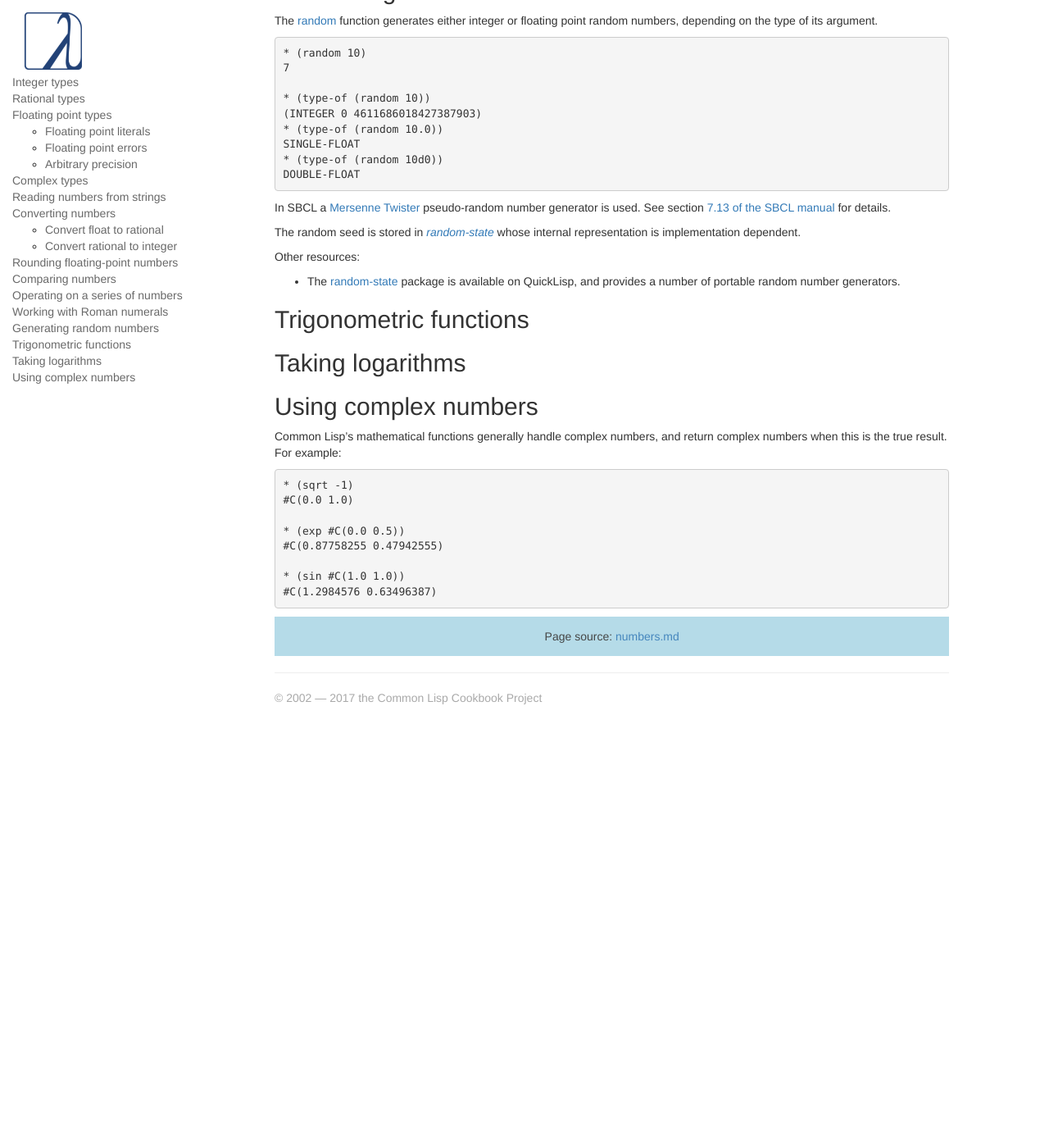
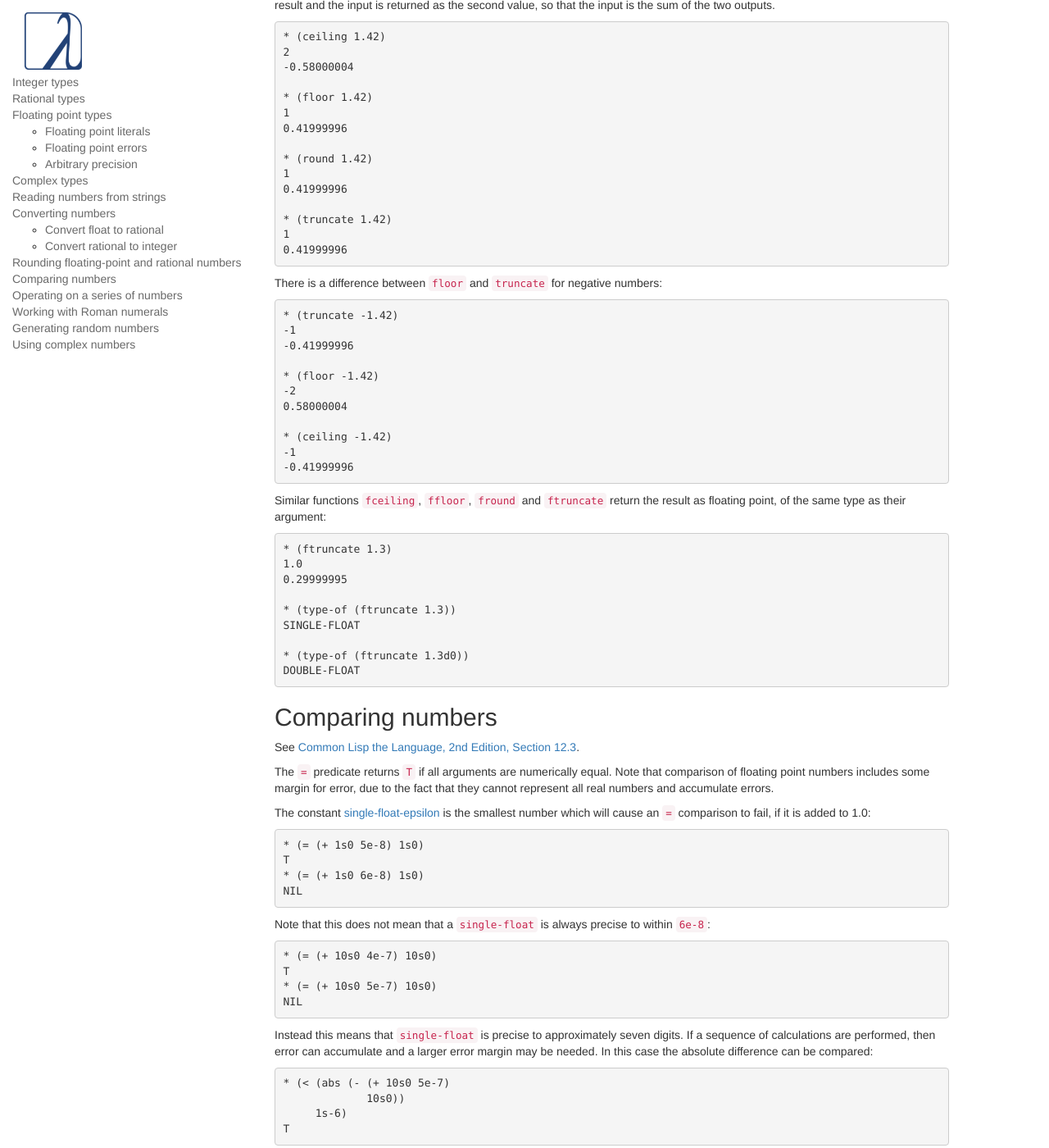
Before and after one commit to LispCookbook/cl-cookbook, a Jekyll site: the page built from numbers.md, in a window 1280 px wide and 1400 px high, scrolled down 4068 px. Shown: the whole window at 82% size. Built offline with Jekyll 4.4.1, drawn with Linux system fonts in a browser that asks for light colours; before the commit the page ends 4949 px from its top, so only the background shows below that; some of the changed text lies outside the part shown.

Commit message:
Add rationals, rounding, comparison and make-random-state
Reasonably complete first version.

```diff
--- a/numbers.md
+++ b/numbers.md
@@ -52,12 +52,24 @@
 * [gcd](http://clhs.lisp.se/Body/f_gcd.htm) to find the Greatest Common Denominator
 * [lcm](http://clhs.lisp.se/Body/f_lcm.htm#lcm) for the Least Common Multiple.
 
-
 ### Rational types
 
+Rational numbers of type [RATIO](http://clhs.lisp.se/Body/t_ratio.htm)
+consist of two `bignum`s, the numerator and denominator. Both can
+therefore be arbitrarily large:
 
+~~~lisp
+* (/ (1+ (expt 2 100)) (expt 2 100))
+1267650600228229401496703205377/1267650600228229401496703205376
+~~~
+
+It is a subtype of the
+[rational](http://clhs.lisp.se/Body/t_ration.htm#rational) class,
+along with [integer](http://clhs.lisp.se/Body/t_intege.htm#integer).
 
 ### Floating point types
+
+See [Common Lisp the Language, 2nd Edition, section 2.1.3](https://www.cs.cmu.edu/Groups/AI/html/cltl/clm/node19.html).
 
 Floating point types attempt to represent the continuous real numbers
 using a finite number of bits. This means that many real numbers
@@ -68,11 +80,23 @@
 Floating-Point Arithmetic](https://docs.oracle.com/cd/E19957-01/806-3568/ncg_goldberg.html)
 is highly recommended.
 
+The Common Lisp standard allows for several floating point types. In
+order of increasing precision these are: `short-float`,
+`single-float`, `double-float`, and `long-float`. Their precisions are
+implementation dependent, and it is possible for an implementation to
+have only one floating point precision for all types.
+
+The constants [short-float-epsilon, single-float-epsilon,
+double-float-epsilon and long-float-epsilon](http://clhs.lisp.se/Body/v_short_.htm) give
+a measure of the precision of the floating point types, and are
+implementation dependent.
+
 #### Floating point literals
 
 When reading floating point numbers, the default type is set by the
-special variable `*read-default-float-format*`. By default this is
-`SINGLE-FLOAT`, so if you want to ensure that a number is read as
+special variable
+[*read-default-float-format*](http://clhs.lisp.se/Body/v_rd_def.htm).
+By default this is `SINGLE-FLOAT`, so if you want to ensure that a number is read as
 double precision then put a `d0` suffix at the end
 
 ~~~lisp
@@ -219,20 +243,33 @@
 The [parse-integer](http://clhs.lisp.se/Body/f_parse_.htm) function reads an integer
 from a string.
 
+The [parse-float](https://github.com/soemraws/parse-float/blob/master/parse-float.lisp)
+library provides a parser which cannot evaluate arbitrary expressions,
+so should be safer to use on untrusted input:
+
+~~~lisp
+* (ql:quickload :parse-float)
+* (use-package :parse-float)
+
+* (parse-float "23.4e2" :type 'double-float)
+2340.0d0
+6
+~~~
+
 See the [strings section](https://lispcookbook.github.io/cl-cookbook/strings.html#converting-a-string-to-a-number)
 on converting between strings and numbers.
 
 ## Converting numbers
 
+Most numerical functions automatically convert types as needed.
 The `coerce` function converts objects from one type to another,
 including numeric types.
 
-
-
+See [Common Lisp the Language, 2nd Edition, section 12.6](https://www.cs.cmu.edu/Groups/AI/html/cltl/clm/node130.html)
 
 ### Convert float to rational
 
-The `rational` and `rationalize` functions convert a real numeric
+The [rational and rationalize functions](http://clhs.lisp.se/Body/f_ration.htm) convert a real numeric
 argument into a rational. `rational` assumes that floating point
 arguments are exact; `rationalize` expoits the fact that floating
 point numbers are only exact to their precision, so can often find a
@@ -249,15 +286,117 @@
 (INTEGER 0 4611686018427387903)
 ~~~
 
-## Rounding floating-point numbers
+## Rounding floating-point and rational numbers
 
-The `ceiling`, `floor`, `round` and `truncate` functions convert
-floating point or rational numbers to integers.
+The [ceiling, floor, round and truncate](http://www.lispworks.com/documentation/HyperSpec/Body/f_floorc.htm)
+functions convert floating point or rational numbers to integers.
+The difference between the result and the input is returned as the
+second value, so that the input is the sum of the two outputs.
+
+~~~lisp
+* (ceiling 1.42)
+2
+-0.58000004
+
+* (floor 1.42)
+1
+0.41999996
+
+* (round 1.42)
+1
+0.41999996
+
+* (truncate 1.42)
+1
+0.41999996
+~~~
+
+There is a difference between `floor` and `truncate` for negative
+numbers:
+
+~~~lisp
+* (truncate -1.42)
+-1
+-0.41999996
+
+* (floor -1.42)
+-2
+0.58000004
+
+* (ceiling -1.42)
+-1
+-0.41999996
+~~~
+
+Similar functions `fceiling`, `ffloor`, `fround` and `ftruncate`
+return the result as floating point, of the same type as their
+argument:
+
+~~~lisp
+* (ftruncate 1.3)
+1.0
+0.29999995
+
+* (type-of (ftruncate 1.3))
+SINGLE-FLOAT
+
+* (type-of (ftruncate 1.3d0))
+DOUBLE-FLOAT
+~~~
 
 ## Comparing numbers
 
+See [Common Lisp the Language, 2nd Edition, Section 12.3](https://www.cs.cmu.edu/Groups/AI/html/cltl/clm/node124.html).
+
 The `=` predicate returns `T` if all arguments are numerically equal.
+Note that comparison of floating point numbers includes some margin
+for error, due to the fact that they cannot represent all real
+numbers and accumulate errors.
 
+The constant
+[single-float-epsilon](http://clhs.lisp.se/Body/v_short_.htm) is the
+smallest number which will cause an `=` comparison to fail, if it is
+added to 1.0:
+
+~~~lisp
+* (= (+ 1s0 5e-8) 1s0)
+T
+* (= (+ 1s0 6e-8) 1s0)
+NIL
+~~~
+
+Note that this does not mean that a `single-float` is always precise
+to within `6e-8`:
+
+~~~lisp
+* (= (+ 10s0 4e-7) 10s0)
+T
+* (= (+ 10s0 5e-7) 10s0)
+NIL
+~~~
+
+Instead this means that `single-float` is precise to approximately
+seven digits. If a sequence of calculations are performed, then error
+can accumulate and a larger error margin may be needed. In this case
+the absolute difference can be compared:
+
+~~~lisp
+* (< (abs (- (+ 10s0 5e-7)
+             10s0))
+     1s-6)
+T
+~~~
+
+When comparing numbers with `=` mixed types are allowed. To test both
+numerical value and type use `eql`:
+
+~~~lisp
+* (= 3 3.0)
+T
+
+* (eql 3 3.0)
+NIL
+~~~
 
 ## Operating on a series of numbers
 
@@ -272,6 +411,10 @@
 including "infinite" sequences of numbers. For example
 
 * [Clazy](https://common-lisp.net/project/clazy/) which is on QuickLisp
+* [folio2](https://github.com/mikelevins/folio2) on
+  QuickLisp. Includes an interface to the
+  [Series](https://github.com/tokenrove/series/wiki/Documentation)
+  package for efficient sequences.
 * [lazy-seq](https://github.com/fredokun/lisp-lazy-seq)
 
 ## Working with Roman numerals
@@ -286,7 +429,6 @@
 
 There is a [gist by tormaroe](https://gist.github.com/tormaroe/90ddd9dc7cc191040be4) for
 reading roman numerals.
-
 
 ## Generating random numbers
 
@@ -311,16 +453,32 @@
 [7.13 of the SBCL manual](http://www.sbcl.org/manual/#Random-Number-Generation) for details.
 
 The random seed is stored in [*random-state*](http://clhs.lisp.se/Body/v_rnd_st.htm#STrandom-stateST)
-whose internal representation is implementation dependent.
+whose internal representation is implementation dependent. The
+function [make-random-state](http://clhs.lisp.se/Body/f_mk_rnd.htm)
+can be used to make new random states, or copy existing states.
+
+To use the same set of random numbers multiple times,
+`(make-random-state nil)` makes a copy of the current `*random-state*`:
+
+~~~lisp
+* (dotimes (i 3)
+    (let ((*random-state* (make-random-state nil)))
+      (format t "~a~%"
+              (loop for i from 0 below 10 collecting (random 10)))))
+
+(8 3 9 2 1 8 0 0 4 1)
+(8 3 9 2 1 8 0 0 4 1)
+(8 3 9 2 1 8 0 0 4 1)
+~~~
+
+This generates 10 random numbers in a loop, but each time the sequence
+is the same because the `*random-state*` special variable is dynamically
+bound to a copy of its state before the `let` form.
 
 Other resources:
 
 * The [random-state](http://quickdocs.org/random-state/) package is available on QuickLisp,
   and provides a number of portable random number generators.
-
-## Trigonometric functions
-
-## Taking logarithms
 
 ## Using complex numbers
 
```
